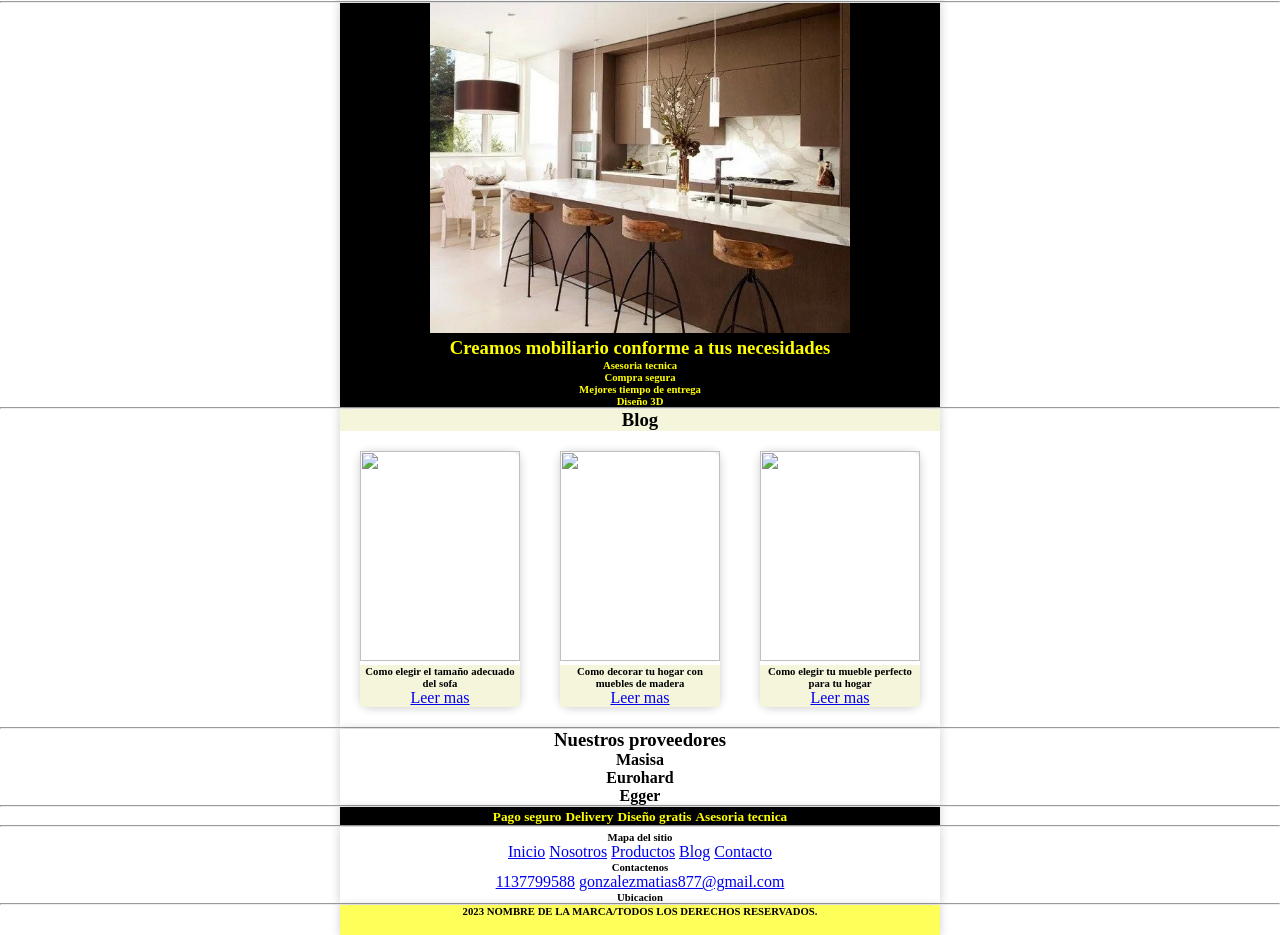
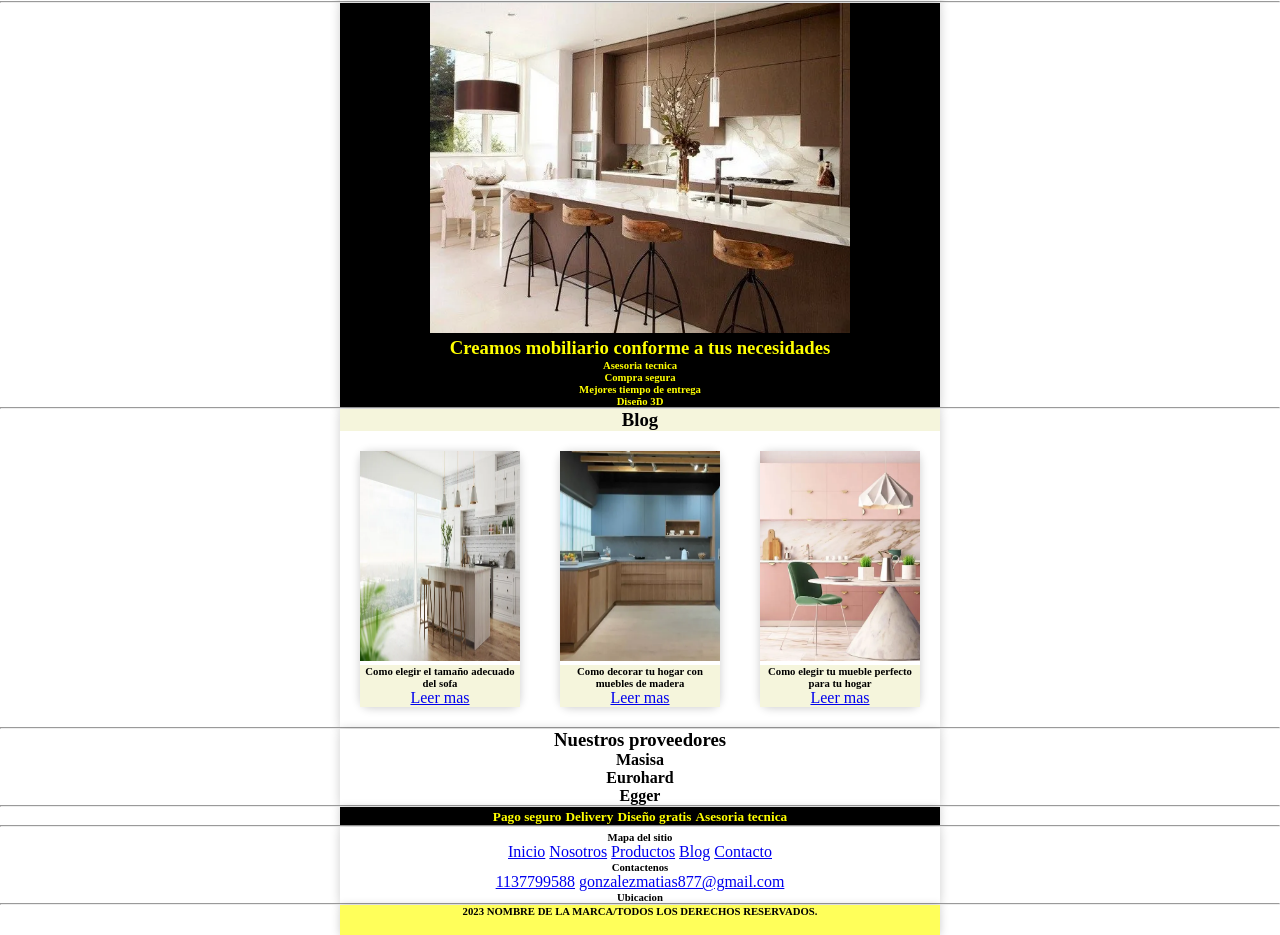
Before and after one commit to MatyGonza/BAM2.0, a plain HTML site: page index.html in a window 1280 px wide. Shown: the part 939-1874 px from the top of the page. Drawn offline with Linux system fonts and the light colour scheme; the site is published under a folder, as on GitHub Pages, so addresses that start at the root find nothing; files whose address does not match are found by name.

Commit message:
Modifique la ruta de la imagenes del blog, para solucionar, el problema que tenia , no se podian visualizar

```diff
--- a/index.html
+++ b/index.html
@@ -144,7 +144,7 @@
                     <div class="container_card">
                         <div class="card">
                             <figure>
-                                <img src="/assets/media/imgs/cocinas-modernas-sencillas-2019-istock.webp" alt="">
+                                <img src="assets/media/imgs/cocinas-modernas-sencillas-2019-istock.webp" alt="">
                             </figure>
                             <div class="plano_">
                                 <h6>Como elegir el tamaño adecuado del sofa</h6>
@@ -156,7 +156,7 @@
                 <div class="container_card">
                     <div class="card">
                         <figure>
-                            <img src="/assets/media/imgs/cocinas-modernas-salmon-instagram-delta-cocinas.webp" alt="">
+                            <img src="assets/media/imgs/cocinas-modernas-salmon-instagram-delta-cocinas.webp" alt="">
                         </figure>
                         <div class="plano_">
                             <h6>Como decorar tu hogar con muebles de madera</h6>
@@ -169,7 +169,7 @@
                 <div class="container_card">
                     <div class="card">
                         <picture>
-                            <img src="/assets/media/imgs/cocinas-modernas-rosa-instagram-minto-decor.webp" alt="">
+                            <img src="assets/media/imgs/cocinas-modernas-rosa-instagram-minto-decor.webp" alt="">
                         </picture>
                         <div class="plano_">
                             <h6>Como elegir tu mueble perfecto para tu hogar</h6>
```
